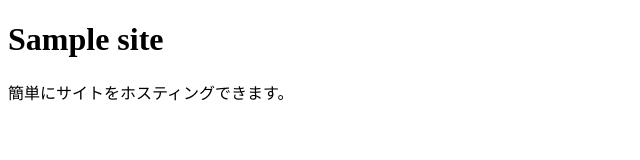
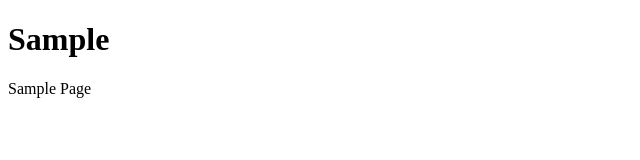
Before and after one commit to kourin76/kourin76.github.io, a plain HTML site: page index.html in a window 1280 px wide. Shown: the whole page, without its empty margins (0-640 px from the left). Drawn offline with Linux system fonts and the light colour scheme.

Commit message:
Update index.html

```diff
--- a/index.html
+++ b/index.html
@@ -4,13 +4,13 @@
 <head>
     <meta charset="utf-8">
     <meta name="viewport" content="width=device-width, initial-scale=1">
-    <title>サンプルサイト</title>
+    <title>Sample</title>
 </head>
 
 <body>
-    <h1>Sample site
+    <h1>Sample
     </h1>
-    <p>簡単にサイトをホスティングできます。</p>
+    <p>Sample Page</p>
 </body>
 
 </html>
```
